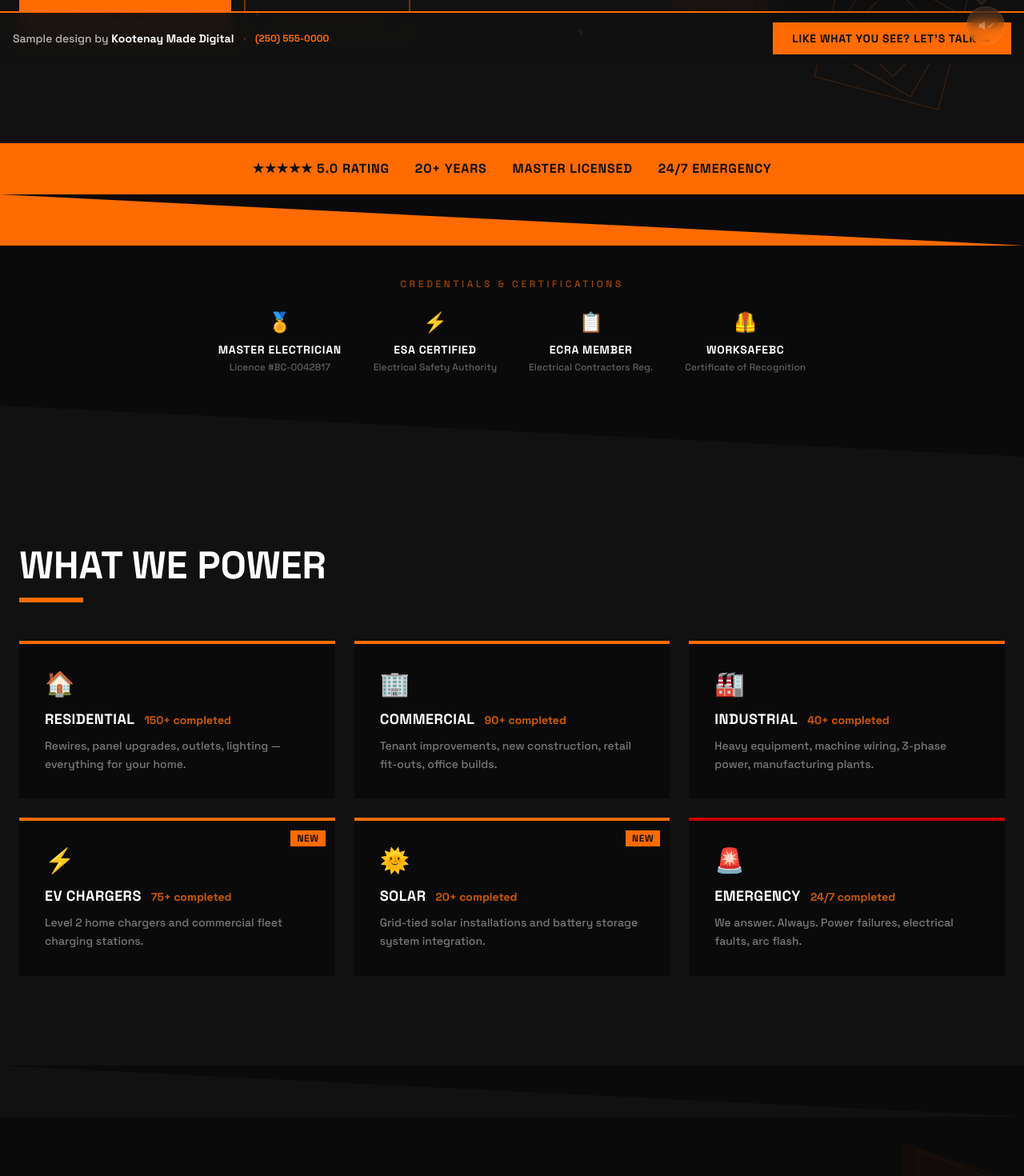
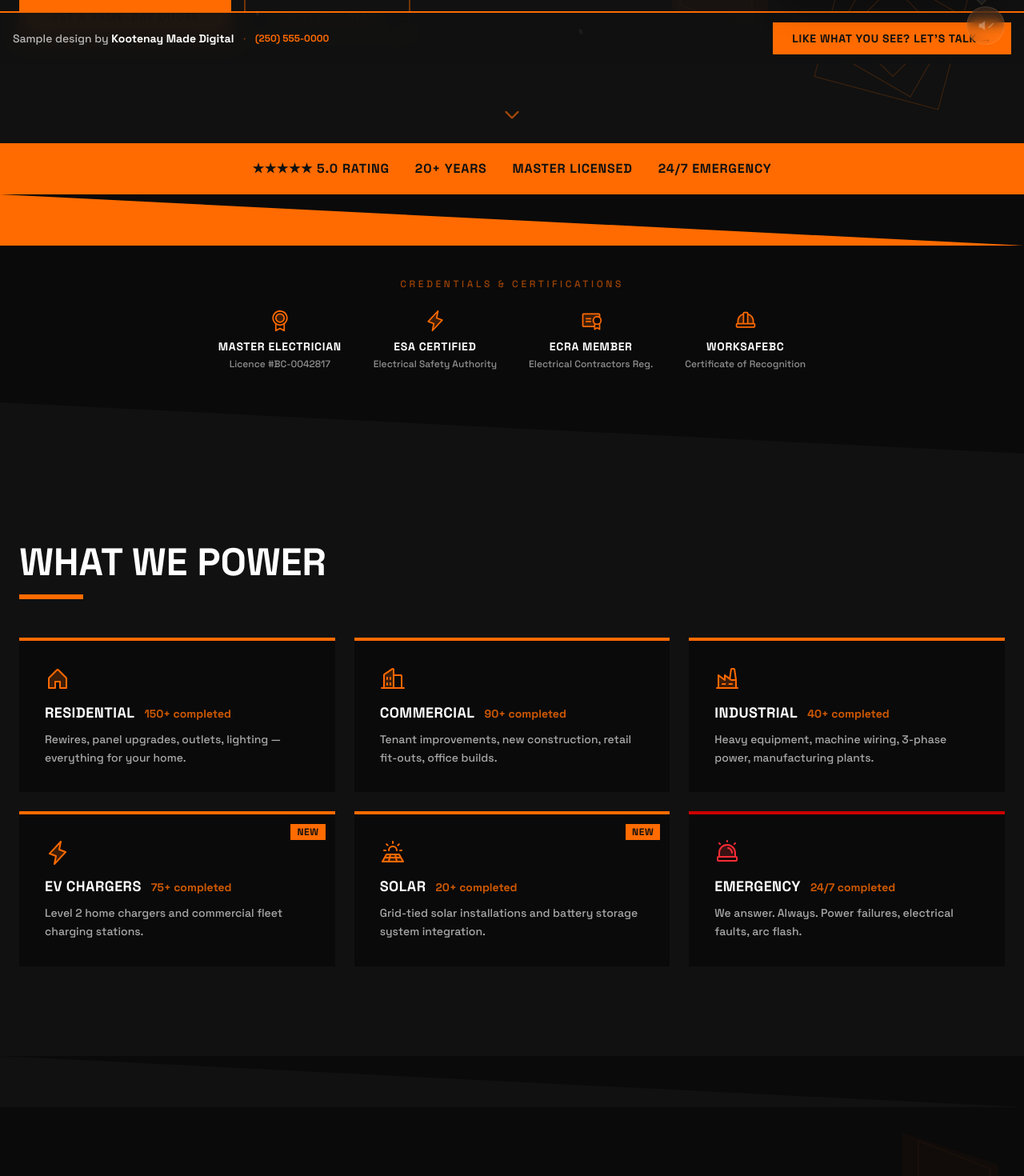
Before and after one commit to AgentWarhead/kootenay-made, a Next.js app: page /styles/demos/bold-modern in a window 1280 px wide. Shown: the part 720-2190 px from the top of the page at 80% size. Built offline with nearby package versions, Linux system fonts and the light colour scheme; a web font is replaced by a local one.

Commit message:
bold-modern: phosphor icons, contrast boost, FAQ animation, scroll indicator

```diff
--- a/src/app/styles/demos/bold-modern/page.tsx
+++ b/src/app/styles/demos/bold-modern/page.tsx
@@ -5,6 +5,7 @@ import { Space_Grotesk } from 'next/font/google'
 import Image from 'next/image'
 import Link from 'next/link'
 import { motion, useReducedMotion, AnimatePresence } from 'framer-motion'
+import { Lightning, House, Buildings, Factory, SolarPanel, Siren, Medal, Certificate, HardHat, CaretDown } from '@phosphor-icons/react'
 
 const spaceGrotesk = Space_Grotesk({
   subsets: ['latin'],
@@ -195,7 +196,7 @@ function LiveRedesign() {
                       Waiting For?
                     </span>
                   </motion.h2>
-                  <motion.p className={`${spaceGrotesk.className} text-sm sm:text-base max-w-sm mx-auto sm:mx-0 mb-6`} style={{ color: 'rgba(255,255,255,0.45)', lineHeight: 1.7 }}
+                  <motion.p className={`${spaceGrotesk.className} text-sm sm:text-base max-w-sm mx-auto sm:mx-0 mb-6`} style={{ color: 'rgba(255,255,255,0.65)', lineHeight: 1.7 }}
                     initial={{ opacity: 0, y: 10 }} animate={{ opacity: 1, y: 0 }} transition={{ duration: dur * 0.8, delay: stagger * 4 }}>
                     Licensed electrical contractors. Bold results. Same-day quotes.
                   </motion.p>
@@ -206,7 +207,7 @@ function LiveRedesign() {
                       Let&rsquo;s Build It
                       <svg width="18" height="18" viewBox="0 0 24 24" fill="none" stroke="currentColor" strokeWidth="2" strokeLinecap="round" strokeLinejoin="round"><path d="M5 12h14M12 5l7 7-7 7"/></svg>
                     </a>
-                    <span className={`${spaceGrotesk.className} text-sm`} style={{ color: 'rgba(255,255,255,0.25)' }}>No commitment required</span>
+                    <span className={`${spaceGrotesk.className} text-sm`} style={{ color: 'rgba(255,255,255,0.45)' }}>No commitment required</span>
                   </motion.div>
                   <motion.div className="flex items-center justify-center sm:justify-start gap-4 sm:gap-6 mt-6 flex-wrap"
                     initial={{ opacity: 0 }} animate={{ opacity: 1 }} transition={{ duration: dur, delay: stagger * 6 }}>
@@ -254,9 +255,20 @@ function FAQAccordion({ items }: { items: { q: string; a: string }[] }) {
               <path d="M5 7.5L10 12.5L15 7.5" stroke="currentColor" strokeWidth="2" strokeLinecap="round" strokeLinejoin="round"/>
             </svg>
           </button>
-          {open === i && (
-            <div className="px-6 pb-5" style={{ color: 'rgba(255,255,255,0.6)' }}>{item.a}</div>
-          )}
+          <AnimatePresence initial={false}>
+            {open === i && (
+              <motion.div
+                key={`faq-${i}`}
+                initial={{ height: 0, opacity: 0 }}
+                animate={{ height: 'auto', opacity: 1 }}
+                exit={{ height: 0, opacity: 0 }}
+                transition={{ duration: 0.3, ease: 'easeInOut' }}
+                style={{ overflow: 'hidden' }}
+              >
+                <div className="px-6 pb-5" style={{ color: 'rgba(255,255,255,0.65)' }}>{item.a}</div>
+              </motion.div>
+            )}
+          </AnimatePresence>
         </div>
       ))}
     </div>
@@ -344,7 +356,7 @@ export default function BoldModernDemo() {
               ].map((stat) => (
                 <div key={stat.n} className="pr-6" style={{ borderRight: '1px solid #333' }}>
                   <p className="text-2xl md:text-3xl font-bold" style={{ color: '#ff6b00' }}>{stat.n}</p>
-                  <p className="text-xs uppercase tracking-widest" style={{ color: 'rgba(255,255,255,0.4)' }}>{stat.label}</p>
+                  <p className="text-xs uppercase tracking-widest" style={{ color: 'rgba(255,255,255,0.6)' }}>{stat.label}</p>
                 </div>
               ))}
             </motion.div>
@@ -395,6 +407,13 @@ export default function BoldModernDemo() {
             <rect x="60" y="60" width="80" height="80" stroke="#ff6b00" strokeWidth="1" transform="rotate(45 100 100)" />
           </svg>
         </div>
+        <motion.div
+          className="absolute bottom-8 left-1/2 -translate-x-1/2"
+          animate={{ y: [0, 8, 0] }}
+          transition={{ duration: 2, repeat: Infinity, ease: 'easeInOut' }}
+        >
+          <CaretDown size={24} weight="bold" style={{ color: 'rgba(255,107,0,0.6)' }} />
+        </motion.div>
       </section>
 
       {/* ─── 3. TRUST BAR ───────────────────────────────────── */}
@@ -417,15 +436,15 @@ export default function BoldModernDemo() {
             </p>
             <div className="flex flex-wrap justify-center gap-6 md:gap-10">
               {[
-                { label: 'Master Electrician', sub: 'Licence #BC-0042817', icon: '🏅' },
-                { label: 'ESA Certified', sub: 'Electrical Safety Authority', icon: '⚡' },
-                { label: 'ECRA Member', sub: 'Electrical Contractors Reg.', icon: '📋' },
-                { label: 'WorkSafeBC', sub: 'Certificate of Recognition', icon: '🦺' },
+                { label: 'Master Electrician', sub: 'Licence #BC-0042817', icon: <Medal size={28} weight="duotone" className="text-orange-500" /> },
+                { label: 'ESA Certified', sub: 'Electrical Safety Authority', icon: <Lightning size={28} weight="duotone" className="text-orange-500" /> },
+                { label: 'ECRA Member', sub: 'Electrical Contractors Reg.', icon: <Certificate size={28} weight="duotone" className="text-orange-500" /> },
+                { label: 'WorkSafeBC', sub: 'Certificate of Recognition', icon: <HardHat size={28} weight="duotone" className="text-orange-500" /> },
               ].map((cred) => (
                 <div key={cred.label} className="text-center">
-                  <div className="text-2xl mb-2">{cred.icon}</div>
+                  <div className="flex justify-center mb-2">{cred.icon}</div>
                   <p className="text-sm font-bold uppercase tracking-wider" style={{ color: '#ffffff' }}>{cred.label}</p>
-                  <p className="text-xs mt-1" style={{ color: 'rgba(255,255,255,0.35)' }}>{cred.sub}</p>
+                  <p className="text-xs mt-1" style={{ color: 'rgba(255,255,255,0.55)' }}>{cred.sub}</p>
                 </div>
               ))}
             </div>
@@ -445,12 +464,12 @@ export default function BoldModernDemo() {
 
           <div className="grid grid-cols-2 md:grid-cols-3 gap-4 md:gap-6">
             {[
-              { icon: '🏠', label: 'RESIDENTIAL', count: '150+', desc: 'Rewires, panel upgrades, outlets, lighting — everything for your home.', isNew: false },
-              { icon: '🏢', label: 'COMMERCIAL', count: '90+', desc: 'Tenant improvements, new construction, retail fit-outs, office builds.', isNew: false },
-              { icon: '🏭', label: 'INDUSTRIAL', count: '40+', desc: 'Heavy equipment, machine wiring, 3-phase power, manufacturing plants.', isNew: false },
-              { icon: '⚡', label: 'EV CHARGERS', count: '75+', desc: 'Level 2 home chargers and commercial fleet charging stations.', isNew: true },
-              { icon: '🌞', label: 'SOLAR', count: '20+', desc: 'Grid-tied solar installations and battery storage system integration.', isNew: true },
-              { icon: '🚨', label: 'EMERGENCY', count: '24/7', desc: 'We answer. Always. Power failures, electrical faults, arc flash.', isNew: false },
+              { icon: <House size={32} weight="duotone" className="text-orange-500" />, label: 'RESIDENTIAL', count: '150+', desc: 'Rewires, panel upgrades, outlets, lighting — everything for your home.', isNew: false },
+              { icon: <Buildings size={32} weight="duotone" className="text-orange-500" />, label: 'COMMERCIAL', count: '90+', desc: 'Tenant improvements, new construction, retail fit-outs, office builds.', isNew: false },
+              { icon: <Factory size={32} weight="duotone" className="text-orange-500" />, label: 'INDUSTRIAL', count: '40+', desc: 'Heavy equipment, machine wiring, 3-phase power, manufacturing plants.', isNew: false },
+              { icon: <Lightning size={32} weight="duotone" className="text-orange-500" />, label: 'EV CHARGERS', count: '75+', desc: 'Level 2 home chargers and commercial fleet charging stations.', isNew: true },
+              { icon: <SolarPanel size={32} weight="duotone" className="text-orange-500" />, label: 'SOLAR', count: '20+', desc: 'Grid-tied solar installations and battery storage system integration.', isNew: true },
+              { icon: <Siren size={32} weight="duotone" className="text-red-500" />, label: 'EMERGENCY', count: '24/7', desc: 'We answer. Always. Power failures, electrical faults, arc flash.', isNew: false },
             ].map((svc) => (
               <Reveal key={svc.label}>
                 <motion.div
@@ -464,12 +483,12 @@ export default function BoldModernDemo() {
                       NEW
                     </span>
                   )}
-                  <div className="text-3xl mb-3">{svc.icon}</div>
+                  <div className="mb-3">{svc.icon}</div>
                   <div className="flex items-baseline gap-3 mb-2">
                     <h3 className="text-base md:text-lg font-bold uppercase tracking-wide" style={{ color: '#ffffff' }}>{svc.label}</h3>
                     <span className="text-sm font-bold" style={{ color: 'rgba(255,107,0,0.8)' }}>{svc.count} completed</span>
                   </div>
-                  <p className="text-sm leading-relaxed" style={{ color: 'rgba(255,255,255,0.45)' }}>{svc.desc}</p>
+                  <p className="text-sm leading-relaxed" style={{ color: 'rgba(255,255,255,0.65)' }}>{svc.desc}</p>
                 </motion.div>
               </Reveal>
             ))}
@@ -486,7 +505,7 @@ export default function BoldModernDemo() {
           <Reveal>
             <h2 className="text-3xl md:text-5xl font-bold uppercase mb-4">RECENT PROJECTS</h2>
             <div className="w-20 h-1.5 mb-4" style={{ backgroundColor: '#ff6b00' }} />
-            <p className="mb-12 text-sm" style={{ color: 'rgba(255,255,255,0.4)' }}>
+            <p className="mb-12 text-sm" style={{ color: 'rgba(255,255,255,0.6)' }}>
               Commercial clients want capability. Here&rsquo;s what we&rsquo;ve delivered.
             </p>
           </Reveal>
@@ -548,7 +567,7 @@ export default function BoldModernDemo() {
           <div className="grid md:grid-cols-2 gap-8">
             {[
               {
-                icon: '⚡',
+                icon: <Lightning size={40} weight="duotone" className="text-orange-500" />,
                 title: 'EV CHARGER INSTALLATION',
                 sub: 'Residential & Commercial',
                 points: [
@@ -561,7 +580,7 @@ export default function BoldModernDemo() {
                 cta: 'Get EV Quote',
               },
               {
-                icon: '🌞',
+                icon: <SolarPanel size={40} weight="duotone" className="text-orange-500" />,
                 title: 'SOLAR INSTALLATIONS',
                 sub: 'Grid-Tied & Battery Storage',
                 points: [
@@ -577,10 +596,10 @@ export default function BoldModernDemo() {
               <Reveal key={svc.title}>
                 <div className="p-8 h-full" style={{ backgroundColor: '#0a0a0a', border: '1px solid rgba(255,107,0,0.2)', borderTop: '4px solid #ff6b00' }}>
                   <div className="flex items-center gap-3 mb-6">
-                    <span className="text-4xl">{svc.icon}</span>
+                    {svc.icon}
                     <div>
                       <h3 className="text-lg font-bold uppercase tracking-wide" style={{ color: '#ff6b00' }}>{svc.title}</h3>
-                      <p className="text-xs" style={{ color: 'rgba(255,255,255,0.4)' }}>{svc.sub}</p>
+                      <p className="text-xs" style={{ color: 'rgba(255,255,255,0.6)' }}>{svc.sub}</p>
                     </div>
                   </div>
                   <ul className="space-y-3 mb-8">
@@ -614,7 +633,7 @@ export default function BoldModernDemo() {
           <Reveal>
             <h2 className="text-3xl md:text-5xl font-bold uppercase mb-4">GET YOUR ESTIMATE</h2>
             <div className="w-20 h-1.5 mb-4" style={{ backgroundColor: '#ff6b00' }} />
-            <p className="mb-12 text-sm" style={{ color: 'rgba(255,255,255,0.4)' }}>
+            <p className="mb-12 text-sm" style={{ color: 'rgba(255,255,255,0.6)' }}>
               Fill this in and we call you back the same day. No auto-responders. A real person.
             </p>
           </Reveal>
@@ -678,7 +697,7 @@ export default function BoldModernDemo() {
           <Reveal className="mb-12">
             <h2 className="text-3xl md:text-5xl font-bold uppercase mb-4">WATCH YOUR WEBSITE TRANSFORM</h2>
             <div className="w-20 h-1.5 mb-4" style={{ backgroundColor: '#ff6b00' }} />
-            <p className="text-sm" style={{ color: 'rgba(255,255,255,0.4)' }}>From dated to designed — in real time</p>
+            <p className="text-sm" style={{ color: 'rgba(255,255,255,0.6)' }}>From dated to designed — in real time</p>
           </Reveal>
           <Reveal delay={0.1}>
             <LiveRedesign />
@@ -711,7 +730,7 @@ export default function BoldModernDemo() {
                   </div>
                   <blockquote className="text-base leading-relaxed mb-6" style={{ color: 'rgba(255,255,255,0.8)' }}>&ldquo;{t.quote}&rdquo;</blockquote>
                   <p className="text-sm font-bold uppercase tracking-wider" style={{ color: '#ff6b00' }}>&mdash; {t.name}</p>
-                  <p className="text-xs mt-1" style={{ color: 'rgba(255,255,255,0.3)' }}>{t.biz} &middot; {t.town}</p>
+                  <p className="text-xs mt-1" style={{ color: 'rgba(255,255,255,0.5)' }}>{t.biz} &middot; {t.town}</p>
                 </div>
               </Reveal>
             ))}
@@ -773,7 +792,7 @@ export default function BoldModernDemo() {
                 ].map((stat) => (
                   <div key={stat.n} className="p-6 text-center" style={{ backgroundColor: '#111111', borderTop: '3px solid #ff6b00' }}>
                     <p className="text-3xl font-bold mb-1" style={{ color: '#ff6b00' }}>{stat.n}</p>
-                    <p className="text-xs uppercase tracking-widest" style={{ color: 'rgba(255,255,255,0.4)' }}>{stat.label}</p>
+                    <p className="text-xs uppercase tracking-widest" style={{ color: 'rgba(255,255,255,0.6)' }}>{stat.label}</p>
                   </div>
                 ))}
               </div>
@@ -845,11 +864,11 @@ export default function BoldModernDemo() {
           <div className="flex flex-col md:flex-row items-start md:items-center justify-between gap-8">
             <div>
               <span className="text-xl font-bold uppercase tracking-tight block mb-3">VOLT ELECTRIC CO.</span>
-              <p className="text-sm" style={{ color: 'rgba(255,255,255,0.4)' }}>Licensed electrical contractors serving the West Kootenays.</p>
+              <p className="text-sm" style={{ color: 'rgba(255,255,255,0.6)' }}>Licensed electrical contractors serving the West Kootenays.</p>
             </div>
             <div className="flex flex-col sm:flex-row gap-6">
               {['SERVICES', 'PROJECTS', 'ABOUT', 'CONTACT'].map((link) => (
-                <a key={link} href={`#${link.toLowerCase()}`} className="text-sm font-medium uppercase tracking-widest transition-colors" style={{ color: 'rgba(255,255,255,0.4)' }}
+                <a key={link} href={`#${link.toLowerCase()}`} className="text-sm font-medium uppercase tracking-widest transition-colors" style={{ color: 'rgba(255,255,255,0.6)' }}
                   onMouseEnter={(e) => (e.currentTarget.style.color = '#ff6b00')}
                   onMouseLeave={(e) => (e.currentTarget.style.color = 'rgba(255,255,255,0.4)')}>{link}</a>
               ))}
@@ -857,8 +876,8 @@ export default function BoldModernDemo() {
           </div>
           <div className="mt-10 pt-6" style={{ borderTop: '1px solid #1a1a1a' }}>
             <div className="flex flex-col sm:flex-row items-center justify-between gap-4">
-              <span className="text-sm" style={{ color: 'rgba(255,255,255,0.25)' }}>&copy; 2025 Volt Electric Co. All rights reserved.</span>
-              <span className="text-sm" style={{ color: 'rgba(255,255,255,0.25)' }}>Serving Nelson, Castlegar, Trail &amp; the West Kootenays</span>
+              <span className="text-sm" style={{ color: 'rgba(255,255,255,0.45)' }}>&copy; {new Date().getFullYear()} Volt Electric Co. All rights reserved.</span>
+              <span className="text-sm" style={{ color: 'rgba(255,255,255,0.45)' }}>Serving Nelson, Castlegar, Trail &amp; the West Kootenays</span>
             </div>
           </div>
         </div>
```
